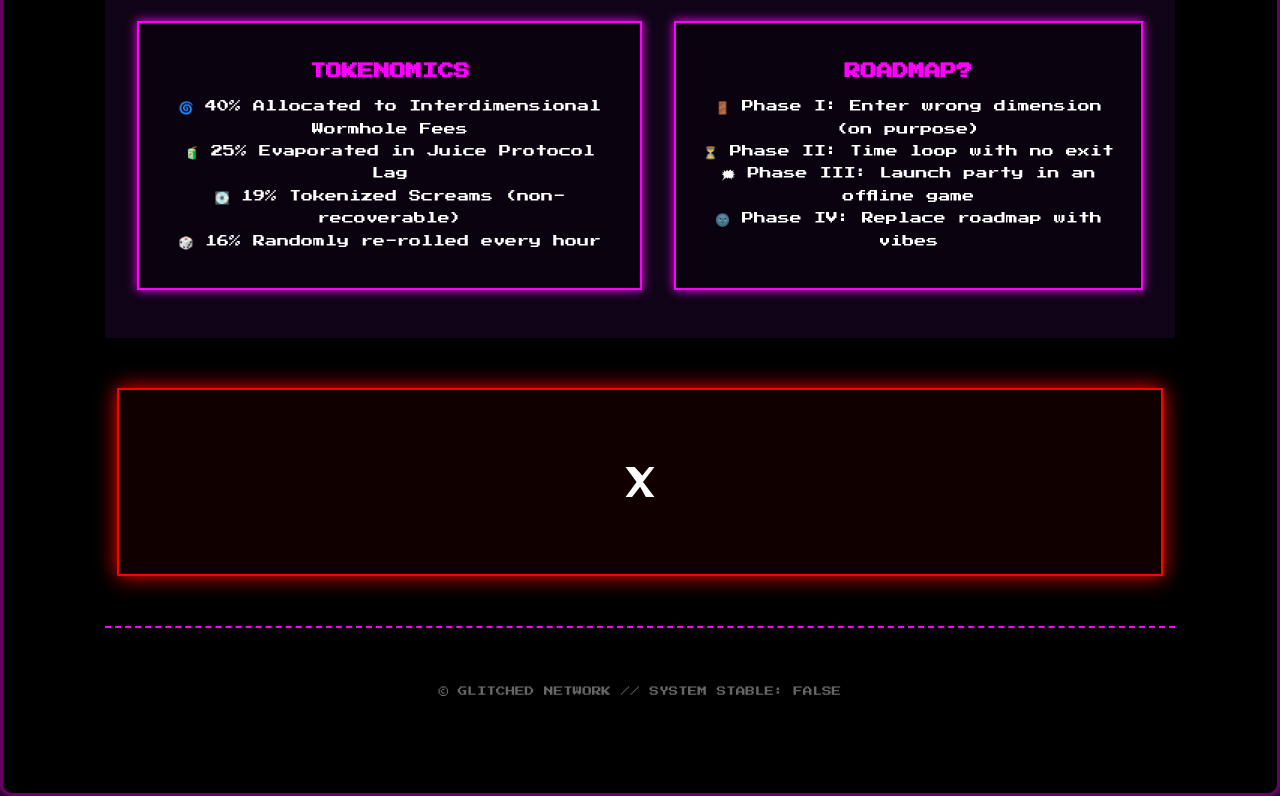
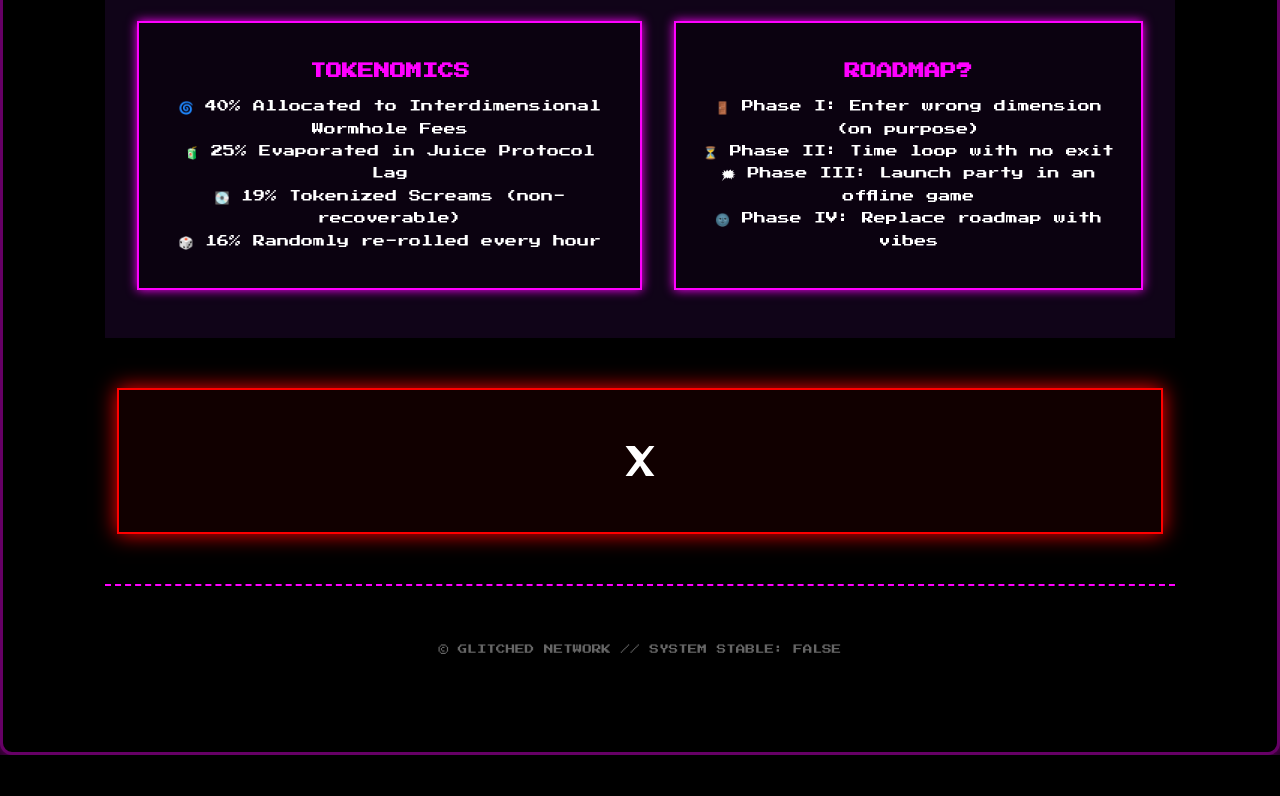
Before and after one commit to testacct98/GLITCHED, a plain HTML site: page index.html in a window 1280 px wide. Shown: the part 1241-2037 px from the top of the page. After the commit the page ends 1996 px from the top, so only its background shows below. Drawn offline with Linux system fonts and the light colour scheme.

Commit message:
Update style.css

```diff
--- a/style.css
+++ b/style.css
@@ -396,7 +396,7 @@
   display: flex;
   justify-content: center;
   align-items: center;
-  margin: 2rem auto;
+  margin: 0.7rem auto;
   width: fit-content;
   color: #fff;
   transition: transform 0.2s ease-in-out;
```
